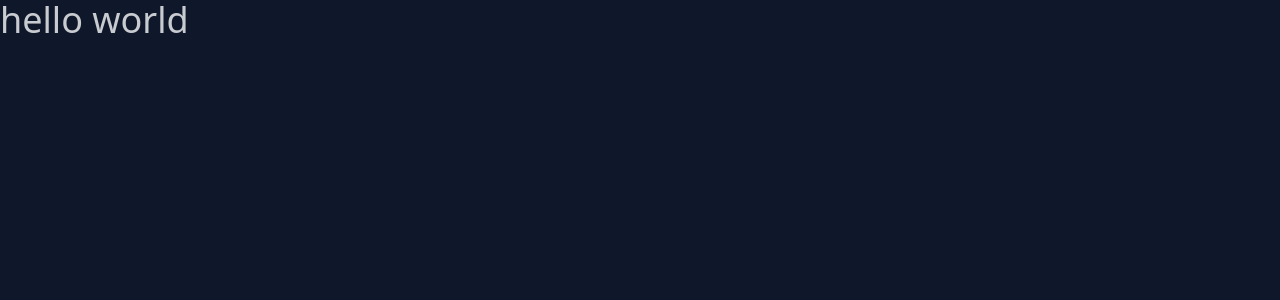
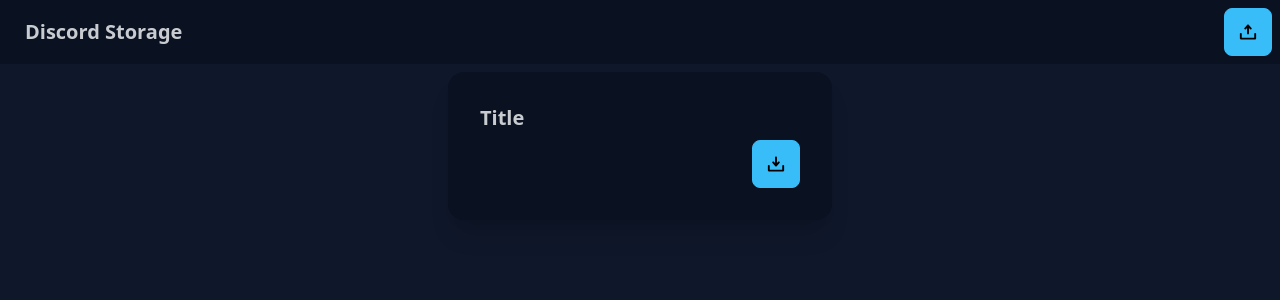
Before and after one commit to ANANTH-SWAMY/discord-storage, a React (Vite) app in the folder frontend/: page / in a window 1280 px wide. Shown: the top 300 px of the page. Built offline with nearby package versions, Linux system fonts and the light colour scheme.

Commit message:
frontend done, to be linked

```diff
--- a/frontend/src/App.jsx
+++ b/frontend/src/App.jsx
@@ -1,6 +1,12 @@
+import Navbar from "./components/Navbar"
+import FileSection from "./components/FileSection"
+
 function App() {
 	return(
-		<h1 className="text-4xl">hello world</h1>
+		<div className="flex flex-col items-center justify-center gap-2">
+			<Navbar/>
+			<FileSection/>
+		</div>
 	)
 }
 
--- /dev/null
+++ b/frontend/src/components/Card.jsx
@@ -0,0 +1,14 @@
+function Card(){
+	return(
+		<div className="card w-96 bg-base-300 shadow-xl">
+			<div className="card-body">
+				<h2 className="card-title">Title</h2>
+				<div className="card-actions justify-end">
+					<button className="btn btn-primary btn-square"><svg className="h-5" version="1.1" id="Layer_1" xmlns="http://www.w3.org/2000/svg" xmlns:xlink="http://www.w3.org/1999/xlink" x="0px" y="0px" width="64px" height="64px" viewBox="0 0 64 64" enable-background="new 0 0 64 64" xml:space="preserve"> <g id="DOWNLOAD_1_" enable-background="new    "> <g id="DOWNLOAD"> <g> <path d="M20.77,29.007l9,10l0,0C30.319,39.616,31.115,40,32,40s1.68-0.384,2.23-0.993l0,0l9-10l0,0&#10;&#9;&#9;&#9;&#9;C43.708,28.475,44,27.772,44,27c0-1.657-1.343-3-3-3c-0.885,0-1.682,0.383-2.23,0.993l0,0L35,29.182V11c0-1.657-1.343-3-3-3&#10;&#9;&#9;&#9;&#9;s-3,1.343-3,3v18.182l-3.77-4.189l0,0C24.681,24.384,23.885,24,23,24c-1.657,0-3,1.343-3,3C20,27.772,20.292,28.475,20.77,29.007&#10;&#9;&#9;&#9;&#9;L20.77,29.007z M55,35c-1.657,0-3,1.343-3,3v12H12V38c0-1.657-1.343-3-3-3s-3,1.343-3,3v15c0,1.657,1.343,3,3,3h22.997&#10;&#9;&#9;&#9;&#9;c0.001,0,0.002,0,0.003,0s0.002,0,0.003,0H55c1.657,0,3-1.343,3-3V38C58,36.343,56.657,35,55,35z"/> </g> </g> </g> </svg></button>
+				</div>
+			</div>
+		</div>
+	)
+}
+
+export default Card
--- /dev/null
+++ b/frontend/src/components/FileSection.jsx
@@ -0,0 +1,11 @@
+import Card from "./Card"
+
+function FileSection(){
+	return(
+		<div className="flex items-center justify-center flex-wrap gap-8 w-full grow">
+			<Card/>
+		</div>
+	)
+}
+
+export default FileSection
--- /dev/null
+++ b/frontend/src/components/FileUploadModal.jsx
@@ -0,0 +1,17 @@
+function FileUploadModal({id}){
+	return(
+		<dialog id={id} className="modal">
+			<div className="modal-box">
+				<form encType="multipart/form-data" className="flex flex-col items-center justify-center gap-8">
+					<input type="file" className="file-input file-input-bordered file-input-primary w-full max-w-xs" />
+					<div className="flex gap-4">
+						<button className="btn btn-error">Cancel</button>
+						<input type="submit" className="btn btn-primary" value="Upload"/>
+					</div>
+				</form>
+			</div>
+		</dialog>
+	)
+}
+
+export default FileUploadModal
--- /dev/null
+++ b/frontend/src/components/Navbar.jsx
@@ -0,0 +1,20 @@
+import FileUploadModal from "./FileUploadModal"
+function Navbar(){
+	return(
+		<>
+			<FileUploadModal id="upload"/>
+			<div className="navbar bg-base-300">
+				<div className="flex-1">
+					<a className="btn btn-ghost text-xl">Discord Storage</a>
+				</div>
+				<div className="flex-none">
+					<button className="btn btn-primary btn-square" onClick={() => document.getElementById("upload").showModal()}>
+						<svg className="h-5" version="1.1" id="Layer_1" xmlns="http://www.w3.org/2000/svg" xmlns:xlink="http://www.w3.org/1999/xlink" x="0px" y="0px" width="64px" height="64px" viewBox="0 0 64 64" enable-background="new 0 0 64 64" xml:space="preserve"> <g id="UPLOAD_1_" enable-background="new    "> <g id="UPLOAD"> <g> <path d="M23,24c0.885,0,1.681-0.384,2.23-0.993l0,0L29,18.818V37c0,1.657,1.343,3,3,3s3-1.343,3-3l0,0V18.818l3.77,4.189l0,0&#10;&#9;&#9;&#9;&#9;C39.318,23.617,40.115,24,41,24c1.657,0,3-1.343,3-3c0-0.772-0.292-1.475-0.77-2.007l0,0l-9-10l0,0C33.682,8.384,32.885,8,32,8&#10;&#9;&#9;&#9;&#9;s-1.681,0.384-2.23,0.993l0,0l-9,10l0,0C20.292,19.525,20,20.228,20,21C20,22.657,21.343,24,23,24z M55,35c-1.657,0-3,1.343-3,3&#10;&#9;&#9;&#9;&#9;v12H12V38c0-1.657-1.343-3-3-3s-3,1.343-3,3v15c0,1.657,1.343,3,3,3h46c1.657,0,3-1.343,3-3V38C58,36.343,56.657,35,55,35z"/> </g> </g> </g> </svg>
+					</button>
+				</div>
+			</div>
+		</>
+	)
+}
+
+export default Navbar
```
Also changed, not shown: 1 other file (tests, documents, lock files or other folders).
